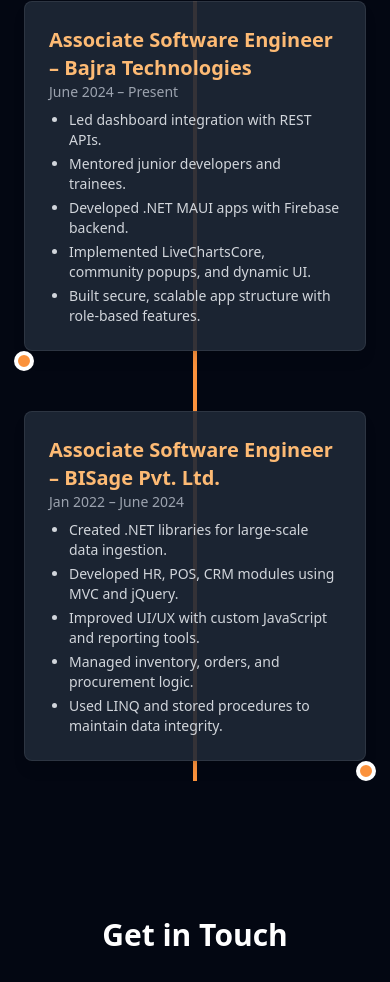
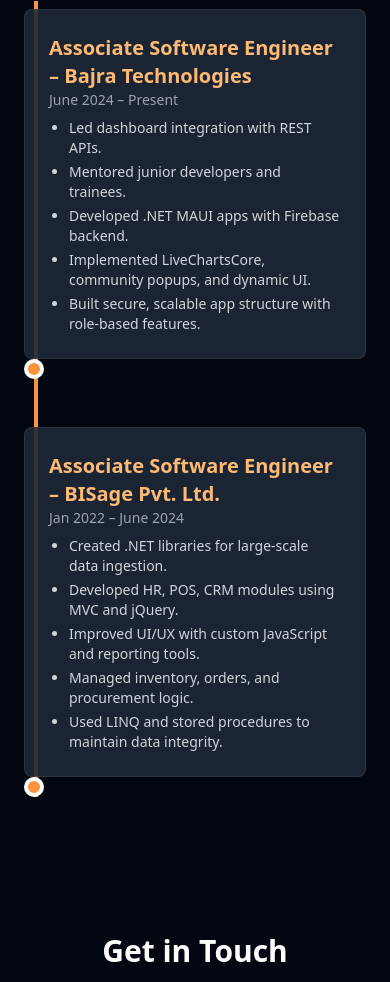
Before and after one commit to ajay-stha/ajay-stha, a plain HTML site: page portfolio.html in a window 390 px wide. Shown: the part 2556-3538 px from the top of the page. Drawn offline with nearby package versions, Linux system fonts and the light colour scheme.

Commit message:
Fix mobile timeline dot alignment and move assets into folders

```diff
--- a/portfolio.css
+++ b/assets/css/portfolio.css
@@ -86,20 +86,34 @@ body {
   line-height: 1;
 }
 
+.timeline-dot {
+  position: relative;
+}
+
 .timeline-dot-left {
-  position: relative;
   left: -50%;
 }
 
 .timeline-dot-right {
-  position: relative;
   left: 50%;
 }
 
+
+.timeline-line {
+  left: 50%;
+  transform: translateX(-50%);
+}
+
 @media (max-width: 768px) {
+  .timeline-line {
+    left: 0.625rem;
+    transform: none;
+  }
+
   .left-timeline,
   .right-timeline {
     flex-direction: column !important;
+    align-items: flex-start !important;
   }
 
   .left-timeline .order-1,
@@ -107,6 +121,7 @@ body {
     width: 100% !important;
     text-align: left !important;
     padding: 0 !important;
+    margin-top: 0.5rem;
   }
 
   .left-timeline .order-3,
@@ -116,8 +131,14 @@ body {
 
   .left-timeline .order-2,
   .right-timeline .order-2 {
-    width: 100% !important;
+    width: auto !important;
     justify-content: flex-start !important;
+    padding-left: 0 !important;
+  }
+
+  .timeline-dot-left,
+  .timeline-dot-right {
+    left: 0;
   }
 
   .left-timeline .order-1 span[aria-hidden],
--- a/portfolio.html
+++ b/portfolio.html
@@ -6,7 +6,7 @@
   <title>Ajay Shrestha - Portfolio</title>
   <script src="https://cdn.tailwindcss.com"></script>
   <link href="https://unpkg.com/aos@2.3.1/dist/aos.css" rel="stylesheet" />
-  <link rel="stylesheet" href="portfolio.css" />
+  <link rel="stylesheet" href="assets/css/portfolio.css" />
 </head>
 <body class="text-gray-200 font-sans">
 
@@ -80,7 +80,7 @@
   <section class="px-6 py-12" data-aos="fade-up">
     <h2 class="text-3xl font-semibold text-center mb-12 text-white">Experience</h2>
     <div class="relative max-w-4xl mx-auto">
-      <div class="absolute left-1/2 top-0 w-1 h-full bg-orange-400 -translate-x-1/2 z-0"></div>
+      <div class="absolute top-0 w-1 h-full bg-orange-400 z-0 timeline-line"></div>
 
       <div class="mb-10 flex justify-between items-center w-full left-timeline" data-aos="fade-up" data-aos-delay="200">
         <div class="order-1 w-6/12 text-right pr-8 relative z-10">
@@ -102,7 +102,7 @@
           </div>
         </div>
         <div class="order-2 w-1/12 flex flex-col items-center relative z-20 px-0">
-          <span class="w-5 h-5 bg-orange-400 rounded-full border-4 border-white block timeline-dot-left"></span>
+          <span class="w-5 h-5 bg-orange-400 rounded-full border-4 border-white block timeline-dot timeline-dot-left"></span>
         </div>
         <div class="order-3 w-5/12"></div>
       </div>
@@ -127,7 +127,7 @@
           </div>
         </div>
         <div class="order-2 w-1/12 flex flex-col items-center relative z-20 px-0">
-          <span class="w-5 h-5 bg-orange-400 rounded-full border-4 border-white block timeline-dot-right"></span>
+          <span class="w-5 h-5 bg-orange-400 rounded-full border-4 border-white block timeline-dot timeline-dot-right"></span>
         </div>
         <div class="order-3 w-5/12"></div>
       </div>
@@ -148,6 +148,6 @@
   </footer>
 
   <script src="https://unpkg.com/aos@2.3.1/dist/aos.js"></script>
-  <script src="portfolio.js"></script>
+  <script src="assets/js/portfolio.js"></script>
 </body>
 </html>
```
Also changed, not shown: assets/js/portfolio.js (renamed from portfolio.js).
